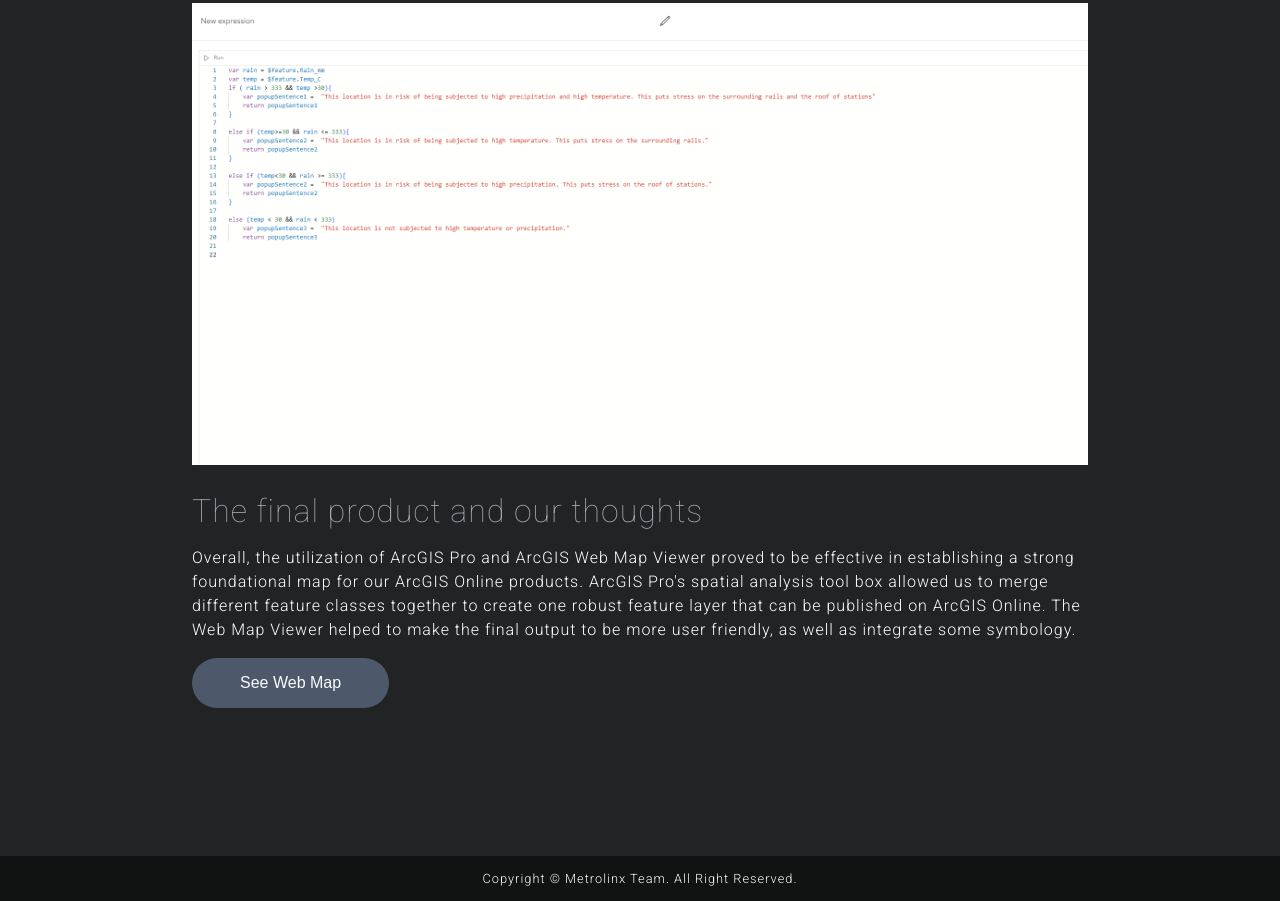
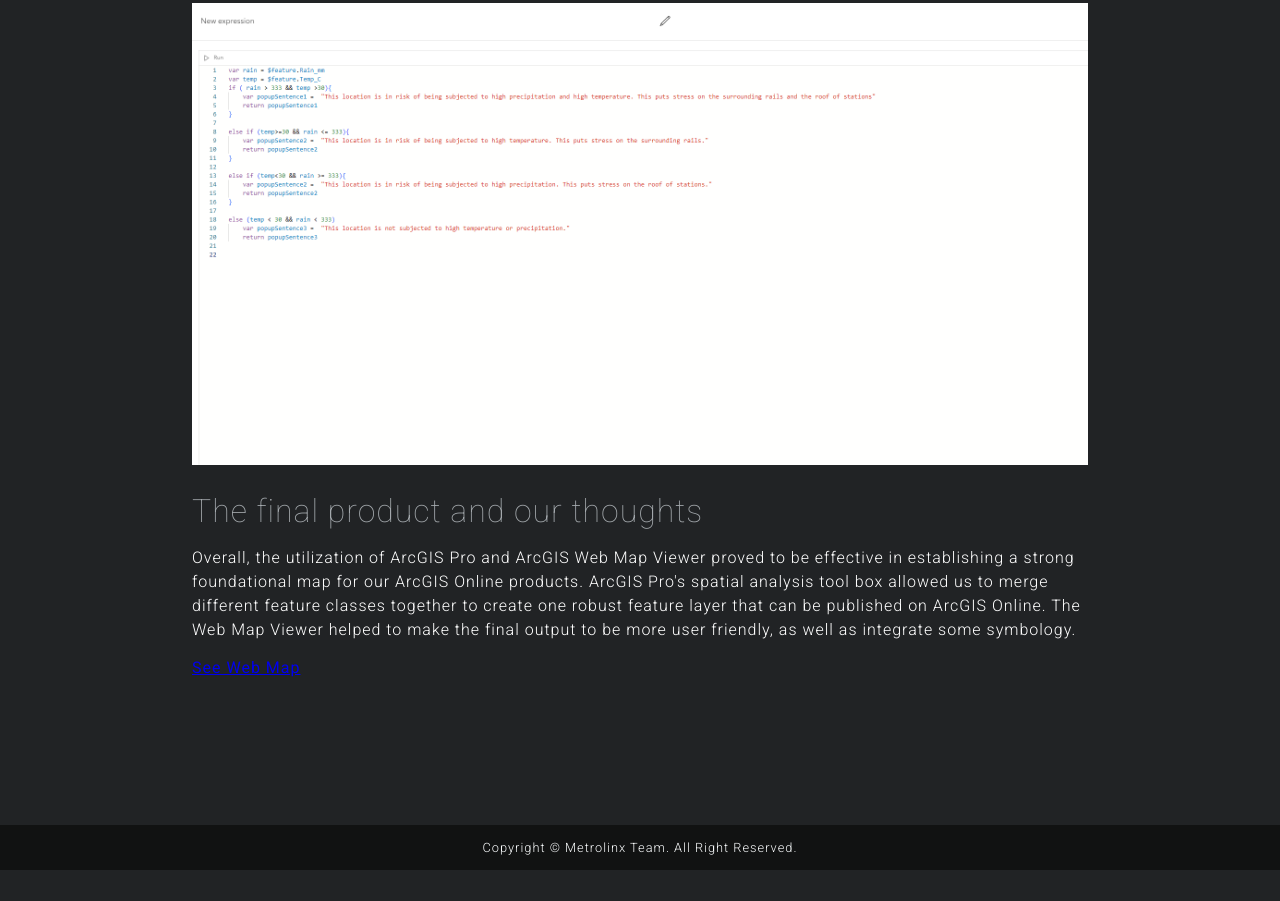
Before and after one commit to grkis/Metrolinx, a plain HTML site: page webmap.html in a window 1280 px wide. Shown: the part 2100-3001 px from the top of the page. After the commit the page ends 2970 px from the top, so only its background shows below. Drawn offline with Linux system fonts and the light colour scheme.

Commit message:
Update webmap.html

```diff
--- a/webmap.html
+++ b/webmap.html
@@ -60,7 +60,7 @@
 		    <h2 class="storymapH2"> The final product and our thoughts</h2>
 		    <p class="storymapfont"> Overall,  the utilization of ArcGIS Pro and ArcGIS Web Map Viewer proved to be effective in establishing a strong foundational map for our ArcGIS Online products. ArcGIS Pro's spatial analysis tool box allowed us to merge different feature classes together to create one robust feature layer that can be published on ArcGIS Online. The Web Map Viewer helped to make the final output to be more user friendly, as well as integrate some symbology. </p>
 
-		    <button onclick="OButton()" target="_blank">See Web Map</button>
+		    <a href = "https://fleming.maps.arcgis.com/apps/mapviewer/index.html?webmap=18527f59168945de8711e593ce8c2a81" onclick="OButton()" target="_blank">See Web Map</button>
 
 		</section>
 		<script src="script.js"></script> <!-- Call in script.js for button and other functions-->
```
